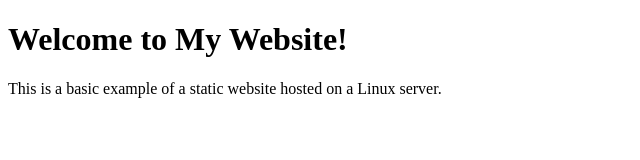
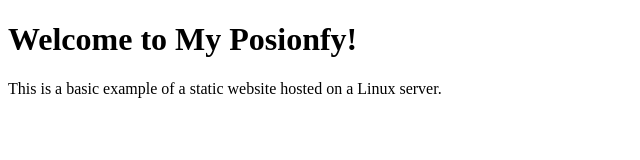
Before and after one commit to MohamadSamaka/pontionfy, a plain HTML site: page index.html in a window 1280 px wide. Shown: the full height of the page, 0-640 px from the left. Drawn offline with Linux system fonts and the light colour scheme.

Commit message:
adding modifying to index

```diff
--- a/index.html
+++ b/index.html
@@ -5,7 +5,7 @@
 <title>My Website</title>
 </head>
 <body>
-<h1>Welcome to My Website!</h1>
+<h1>Welcome to My Posionfy!</h1>
 <p>This is a basic example of a static website hosted on a Linux server.</p>
 </body>
 </html>
```
